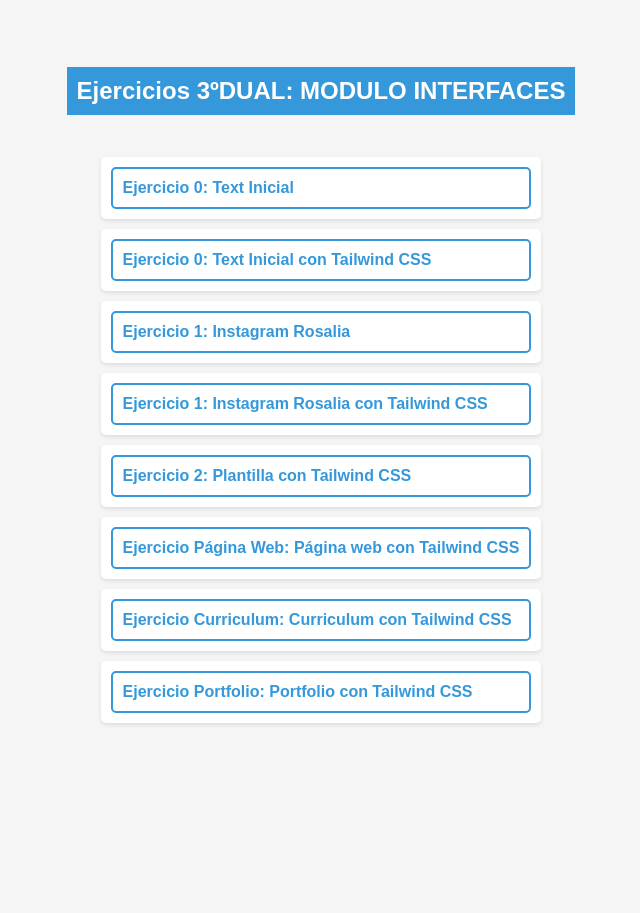
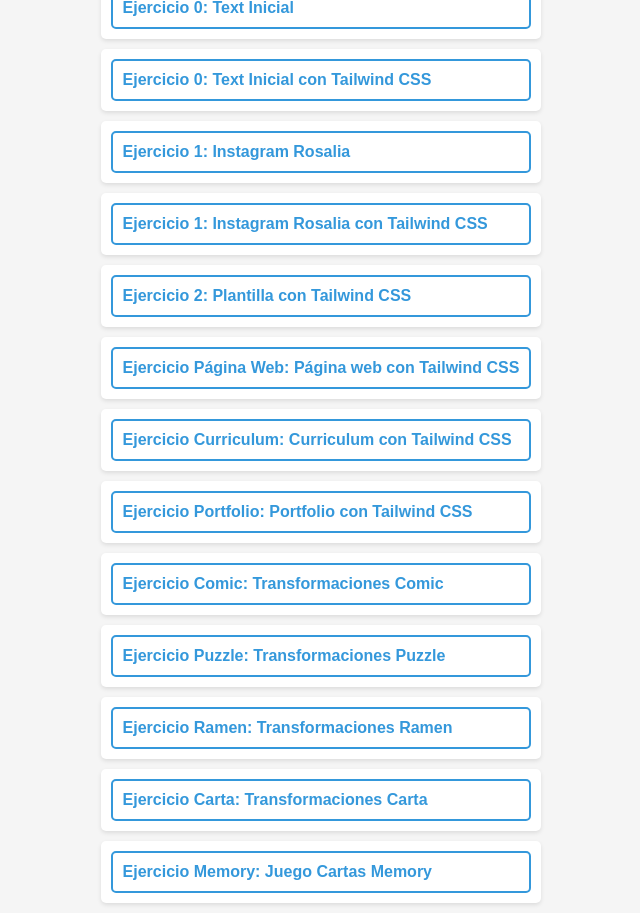
Before and after one commit to asorrochel/Interfaces, a plain HTML site: page index.html in a window 1280 px wide. Shown: the whole page, without its empty margins (319-959 px from the left). Before the commit the page ends 800 px from the top, so only its background shows below. Drawn offline with Linux system fonts and the light colour scheme.

Commit message:
Added new exercises and games to the website.

```diff
--- a/index.html
+++ b/index.html
@@ -17,6 +17,13 @@
         <li><a href="Ejercicio_web/dist/index.html">Ejercicio Página Web: Página web con Tailwind CSS</a></li>
         <li><a href="Ejercicio_curriculum/dist/index.html">Ejercicio Curriculum: Curriculum con Tailwind CSS</a></li>
         <li><a href="Ejercicio_portfolio/dist/index.html">Ejercicio Portfolio: Portfolio con Tailwind CSS</a></li>
+        <li><a href="Ejercicio_Comic/index.html">Ejercicio Comic: Transformaciones Comic</a></li>
+        <li><a href="Ejercicio_Puzzle/index.html">Ejercicio Puzzle: Transformaciones Puzzle</a></li>
+        <li><a href="Ejercicio_ramen/index.html">Ejercicio Ramen: Transformaciones Ramen</a></li>
+        <li><a href="Ejercicio_carta/index.html">Ejercicio Carta: Transformaciones Carta</a></li>
+        <li><a href="Ejercicio_memory/index.html">Ejercicio Memory: Juego Cartas Memory</a></li>
+
+
     </ul>
 </body>
 </html>
```
